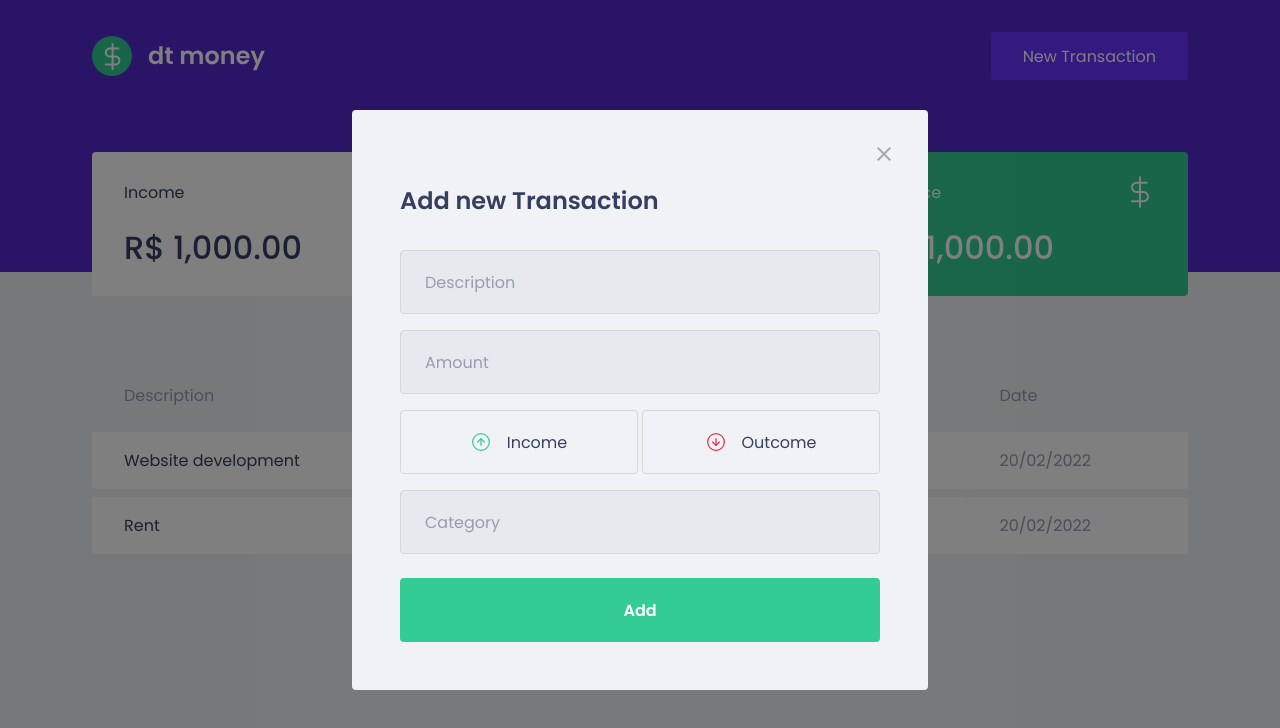
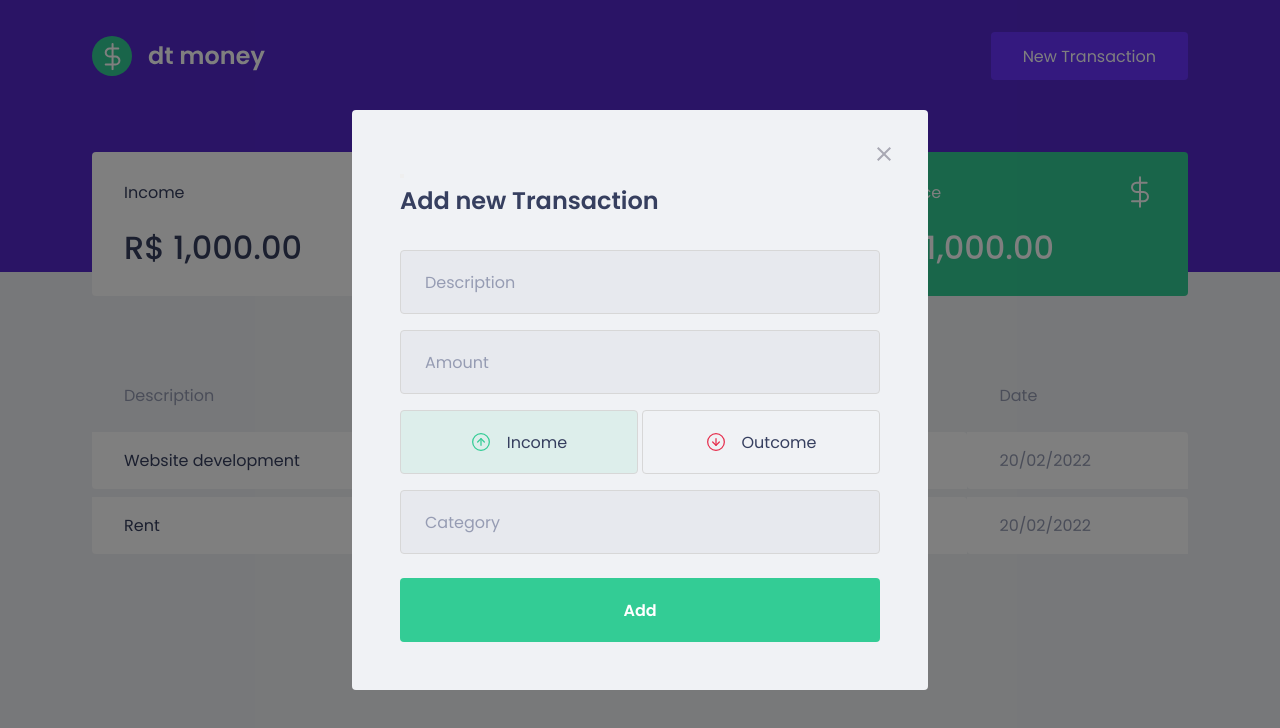
Before and after one commit to gabrielcedran/rocketseat-reactjs-chapter2, a React (Create React App) app: page / in a window 1280 px wide. Both pictures are taken after a click on the button "New Transaction". Shown: the top 728 px of the page. Built offline with nearby package versions, Linux system fonts and the light colour scheme; no server answers; what miragejs would draw is missing.

Commit message:
Turn type selection into a component and create style when selected

```diff
--- a/src/components/NewTransactionModal/index.tsx
+++ b/src/components/NewTransactionModal/index.tsx
@@ -1,8 +1,9 @@
+import { useState } from 'react';
 import Modal from 'react-modal'
 import closeImg from '../../assets/close_button.svg';
 import incomeImg from '../../assets/income.svg';
 import outcomeImg from '../../assets/outcome.svg';
-import { Container, TransactionTypeContainer } from './styles';
+import { Container, RadioBox, TransactionTypeContainer } from './styles';
 
 type NewTransactionModalProps = {
     isOpen: boolean;
@@ -10,6 +11,8 @@ type NewTransactionModalProps = {
 }
 
 export function NewTransactionModal({isOpen, onRequestClose}: NewTransactionModalProps) {
+    const [transactionType, setTransactionType] = useState('income');
+
     return (
         <Modal
         isOpen={isOpen}
@@ -22,14 +25,22 @@ export function NewTransactionModal({isOpen, onRequestClose}: NewTransactionModa
                 <input placeholder='Description' />
                 <input type='number' placeholder='Amount' />
                 <TransactionTypeContainer>
-                    <button type='button'>
+                    <RadioBox
+                    type='button'
+                    onClick={() => setTransactionType('income')}
+                    isActive={transactionType === 'income'}
+                    activeColour='green'>
                         <img src={incomeImg} alt="Income" />
                         <span>Income</span>
-                    </button>
-                    <button type='button'>
+                    </RadioBox>
+                    <RadioBox
+                    type='button'
+                    onClick={() => setTransactionType('outcome')}
+                    isActive={transactionType === 'outcome'}
+                    activeColour='red'>
                         <img src={outcomeImg} alt="Outcome" />
                         <span>Outcome</span>
-                    </button>
+                    </RadioBox>
                 </TransactionTypeContainer>
                 <input placeholder='Category' />
                 <button type="submit">Add</button>
--- a/src/components/NewTransactionModal/styles.ts
+++ b/src/components/NewTransactionModal/styles.ts
@@ -1,5 +1,5 @@
 import styled from "styled-components";
-import { darken } from "polished";
+import { darken, transparentize } from "polished";
 
 export const Container = styled.form`
     h2 {
@@ -55,7 +55,19 @@ export const TransactionTypeContainer = styled.div`
 
     margin: 1rem 0;
 
-    button {
+`;
+
+interface RadioBoxProps {
+    isActive: boolean
+    activeColour: 'green' | 'red'
+};
+
+const colours = {
+    green: '#33cc95',
+    red: '#e52e4d'
+}
+
+export const RadioBox = styled.button<RadioBoxProps>`
         display: flex;
         align-items: center;
         justify-content: center;
@@ -63,7 +75,9 @@ export const TransactionTypeContainer = styled.div`
         height: 4rem;
         border: 1px solid #d7d7d7;
         border-radius: 0.25rem;
-        background: transparent;
+
+        // every time a function is provided within a string interpolation, styled components provides the props to that component thus the custom isActive prop is going to be there
+        background: ${(props) => props.isActive ? transparentize(0.9, colours[props.activeColour]) : 'transparent'};
 
         transition: border-color 0.2s;
 
@@ -82,5 +96,4 @@ export const TransactionTypeContainer = styled.div`
             font-size: 1rem;
             color: var(--text-title);
         }
-    }
 `;
```
